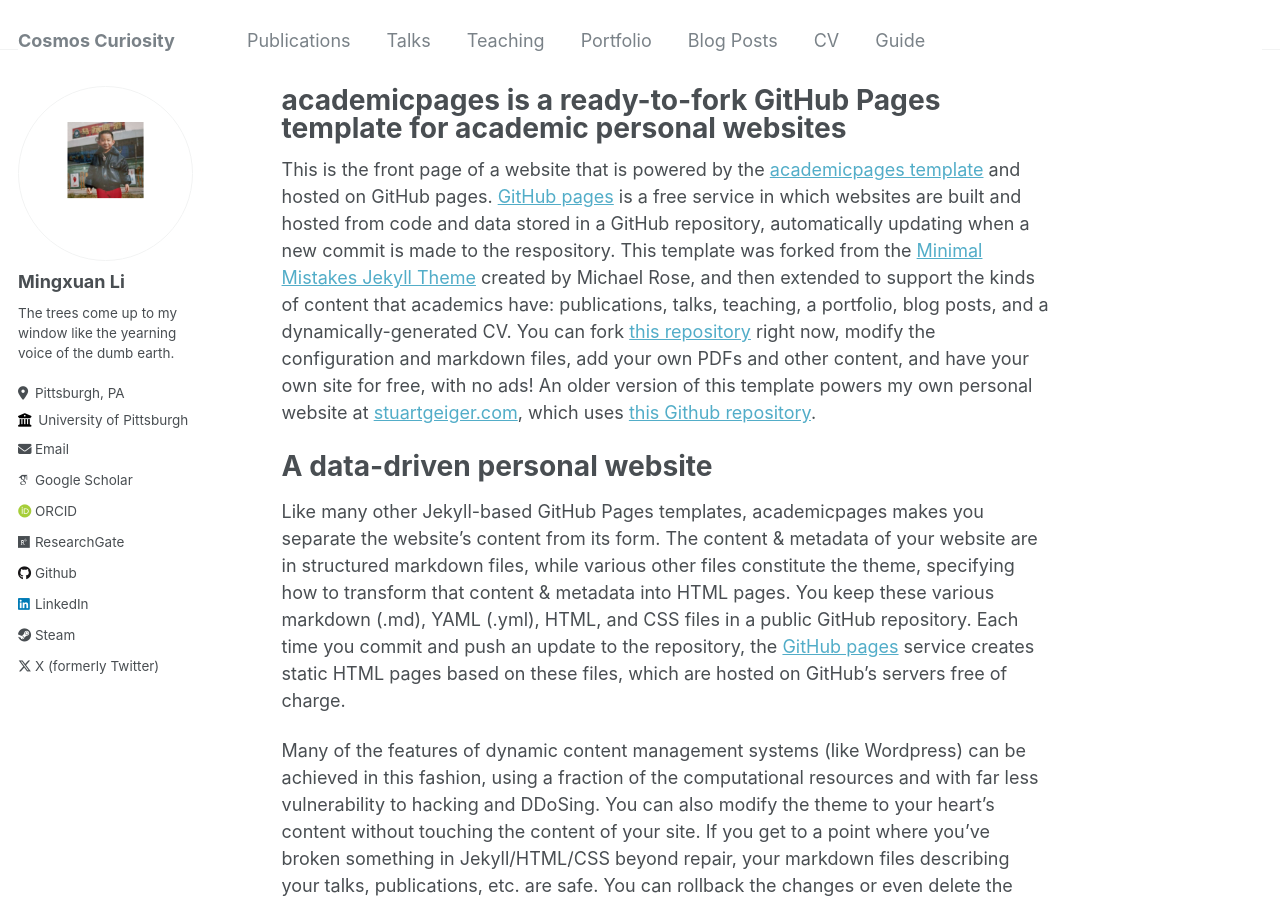
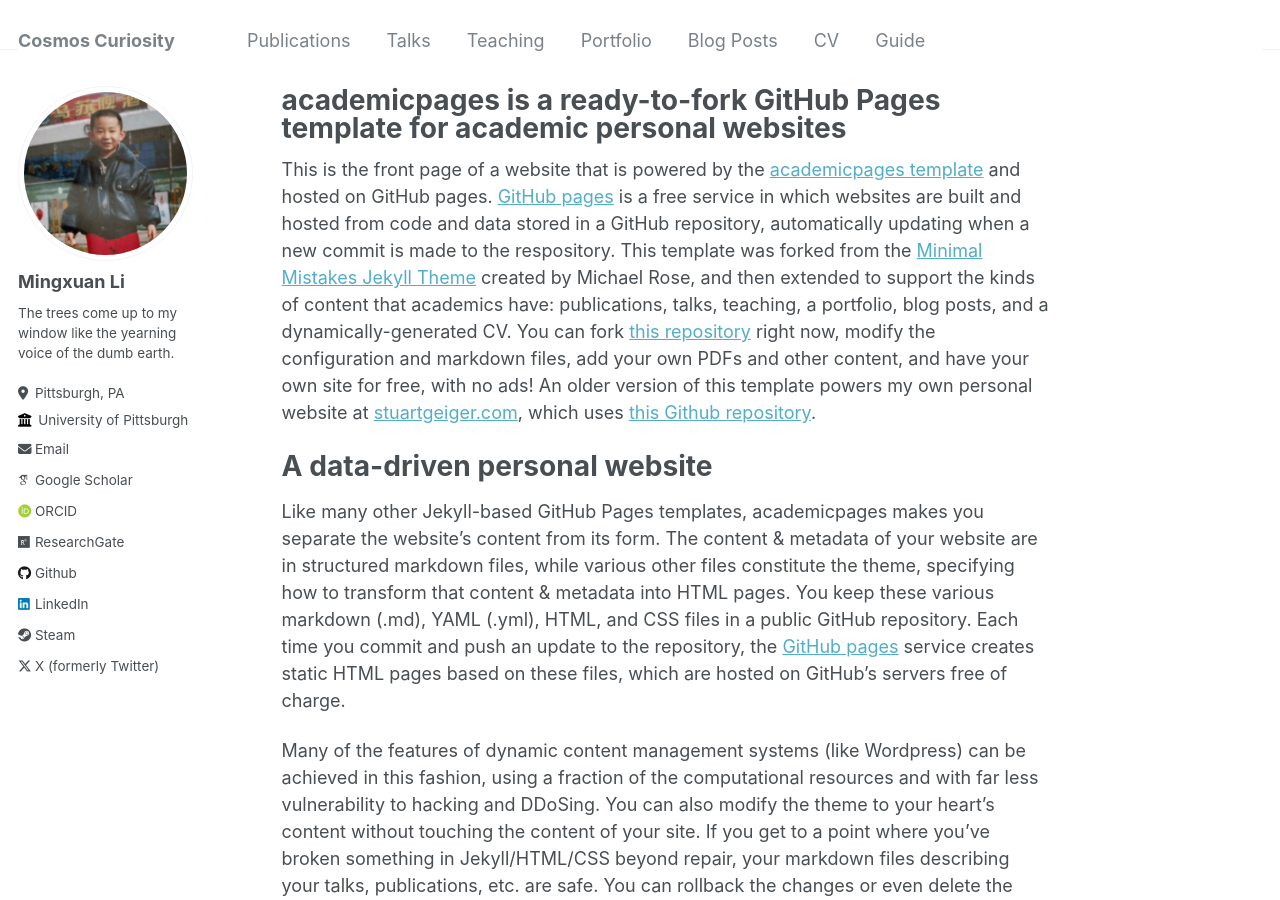
Before and after one commit to Mil152/mil152.github.io, a Jekyll site: the page built from _pages/about.md, in a window 1280 px wide and 900 px high. Built offline with Jekyll 4.4.1, drawn with Linux system fonts in a browser that asks for light colours; some web fonts are replaced.

Commit message:
Update _config.yml

```diff
--- a/_config.yml
+++ b/_config.yml
@@ -21,7 +21,7 @@ repository               : "academicpages/academicpages.github.io"
 #               Additional customization can be done by editing /_includes/author-profile.html
 author:
   # Biographic information
-  avatar           : "avatar2.png"
+  avatar           : "avatar.png"
   name             : "Mingxuan Li"
   pronouns         : # example: "she/her"
   bio              : "The trees come up to my window like the yearning voice of the dumb earth."
```
